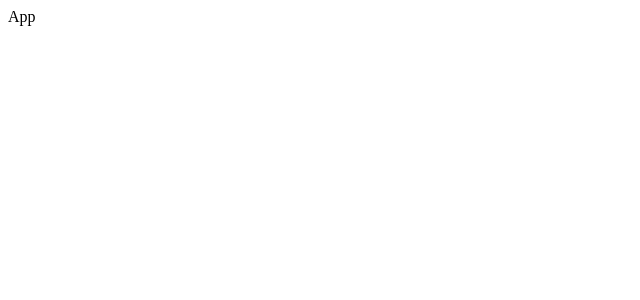
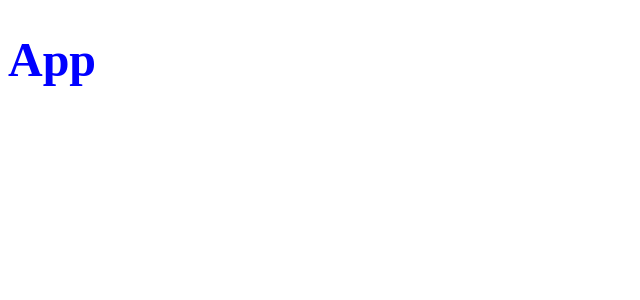
Before and after one commit to GilbertArdila/ecommerce, a React app: page / in a window 1280 px wide. Shown: the top 300 px of the page, without its empty margins (0-640 px from the left). Built offline with nearby package versions, Linux system fonts and the light colour scheme.

Commit message:
configuraciones de estilos en webpack

```diff
--- /dev/null
+++ b/src/Styles/components/app.css
@@ -0,0 +1,4 @@
+h1{
+    font-size: 48px;
+    color: blue;
+}
--- a/src/components/App.jsx
+++ b/src/components/App.jsx
@@ -1,8 +1,9 @@
-import React from 'react'
+import React from 'react';
+import '../Styles/components/app.css';
 
 const App = () => {
   return (
-    <div>App</div>
+    <h1>App</h1>
   )
 }
 
--- a/webpack.config.js
+++ b/webpack.config.js
@@ -1,5 +1,6 @@
 const path=require('path');
 const HtmlWebpackPlugin = require('html-webpack-plugin');
+const MiniCssExtrattPlugin=require('mini-css-extract-plugin');
 
 module.exports = {
     entry: './src/index.js',
@@ -26,6 +27,15 @@ module.exports = {
               loader: 'html-loader'
             }
           ]
+        },
+        {
+          test:/\.css$/,
+          use:[
+            {
+              loader:MiniCssExtrattPlugin.loader,
+            },
+            'css-loader'
+          ]
         }
       ]
     },
@@ -34,6 +44,9 @@ module.exports = {
         template: './public/index.html',
         filename: './index.html'
       }),
+      new MiniCssExtrattPlugin({
+        filename:'assets/[name].css'
+      })
     ],
     devServer: {
       contentBase: path.join(__dirname, 'dist'),
```
Also changed, not shown: package.json (+8 -6 lines), 1 other file (tests, documents, lock files or other folders).
